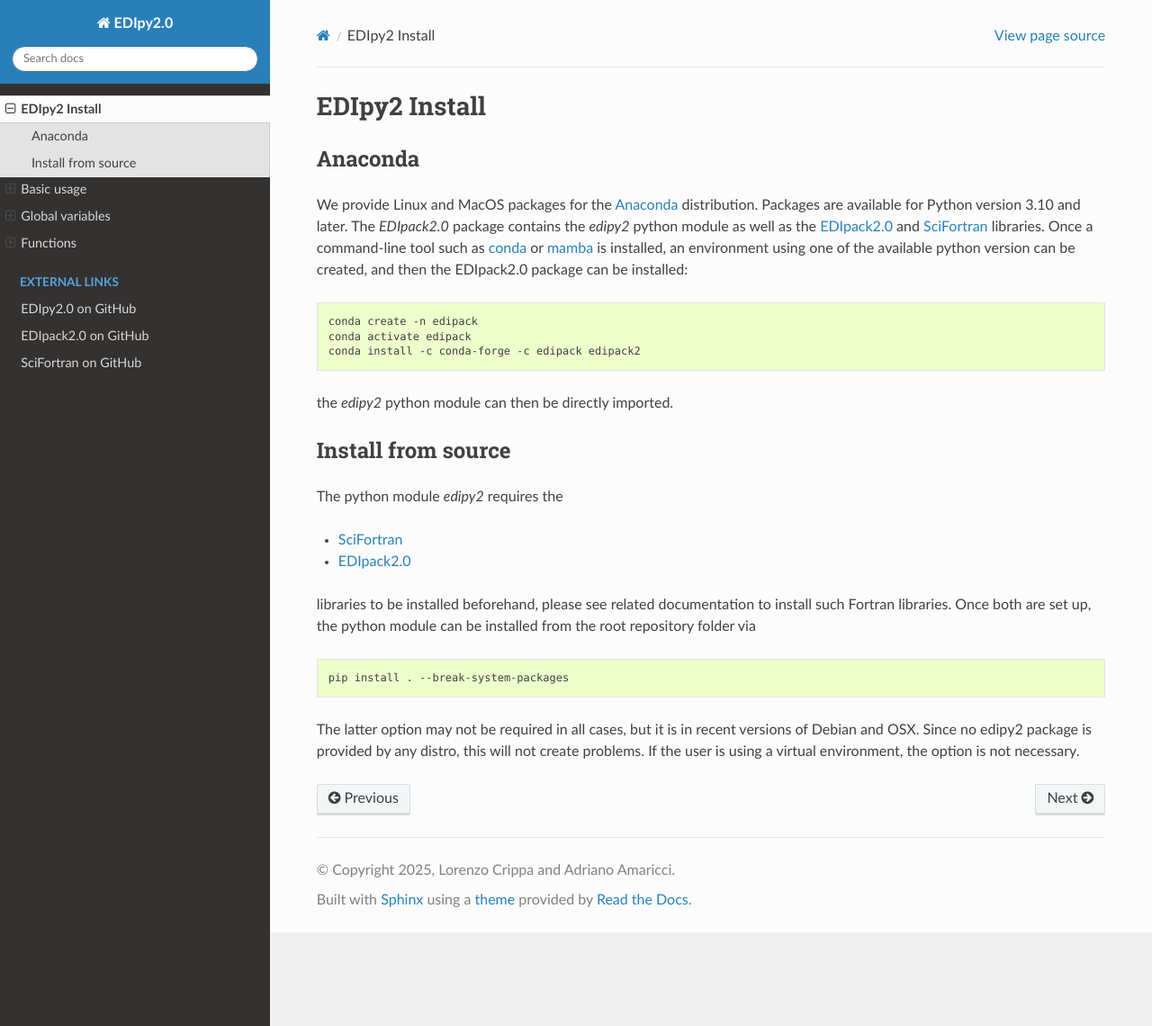
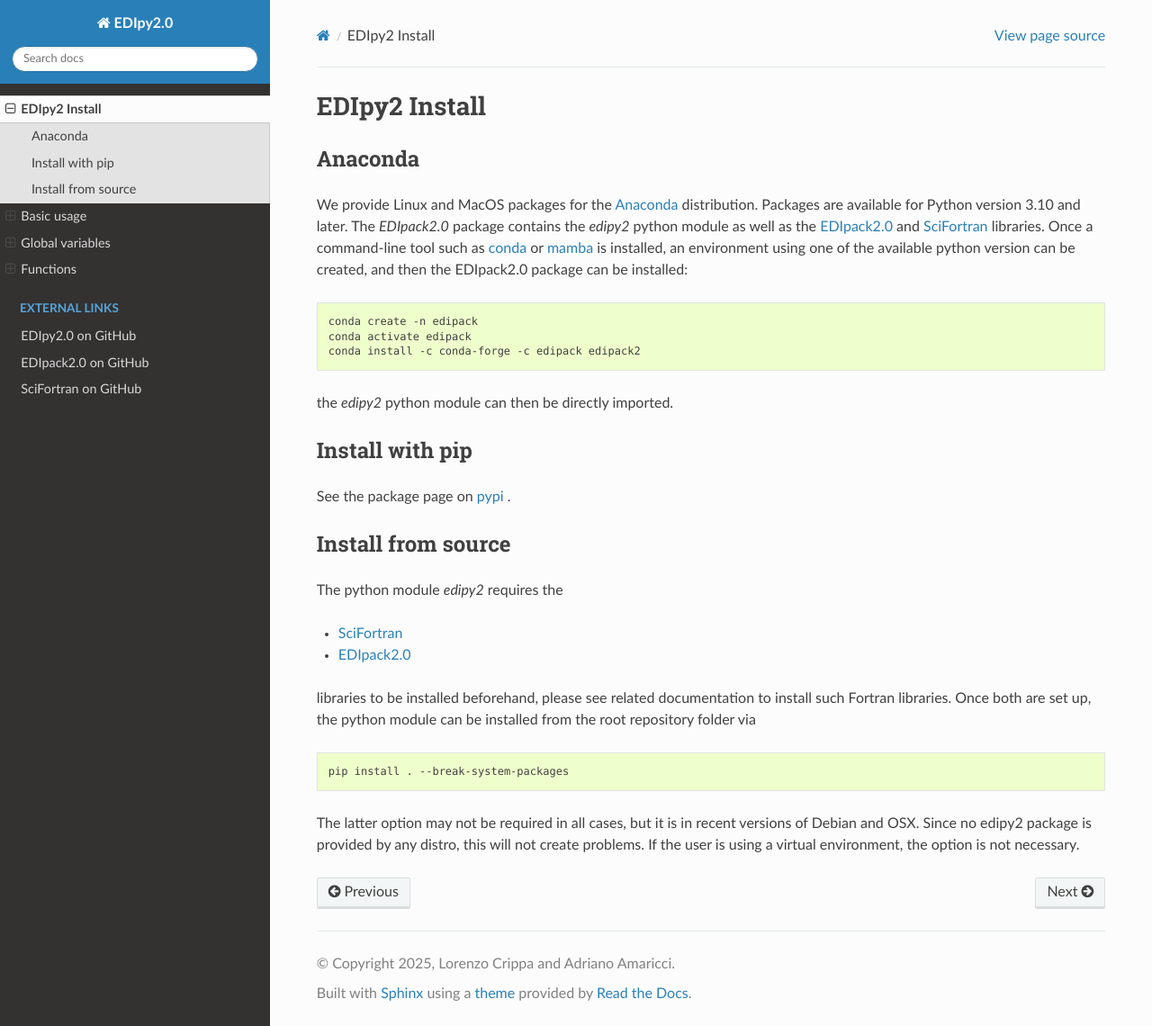
Before and after one commit to EDIpack/EDIpy2.0, a Sphinx documentation site: the page built from doc/pyinstallation.rst, in a window 1280 px wide and 1140 px high. Shown: the whole window at 90% size. Built offline with Sphinx 7.4.7 and the Read the Docs theme 3.1.0, drawn with Linux system fonts in a browser that asks for light colours; the version number is read from the project's files by our own code.

Commit message:
Updated doc

```diff
--- a/doc/pyinstallation.rst
+++ b/doc/pyinstallation.rst
@@ -19,6 +19,13 @@ Once a command-line tool such as `conda <https://www.anaconda.com/>`_ or `mamba
 
 the `edipy2` python module can then be directly imported.
 
+
+Install with pip
+---------------------
+
+See the package page on `pypi <https://pypi.org/project/edipy2/>`_ .
+
+
 Install from source
 ---------------------
 
```
